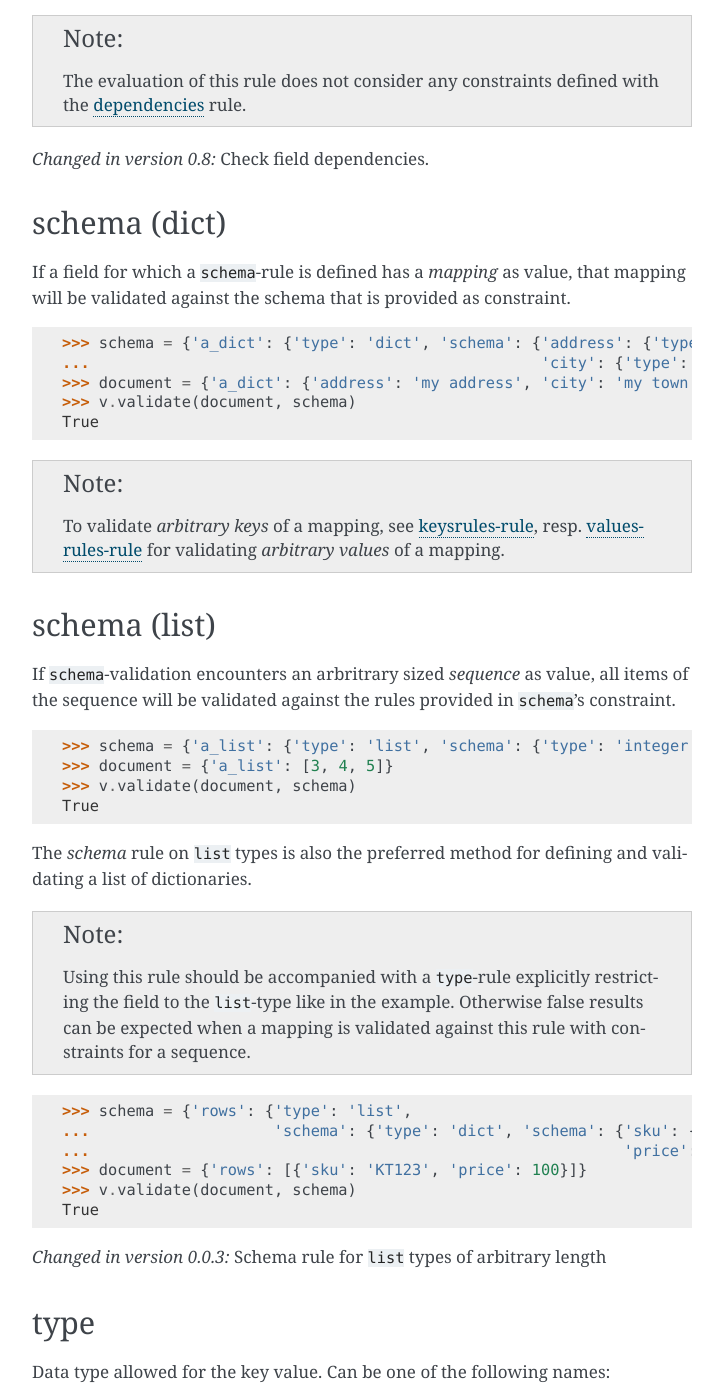
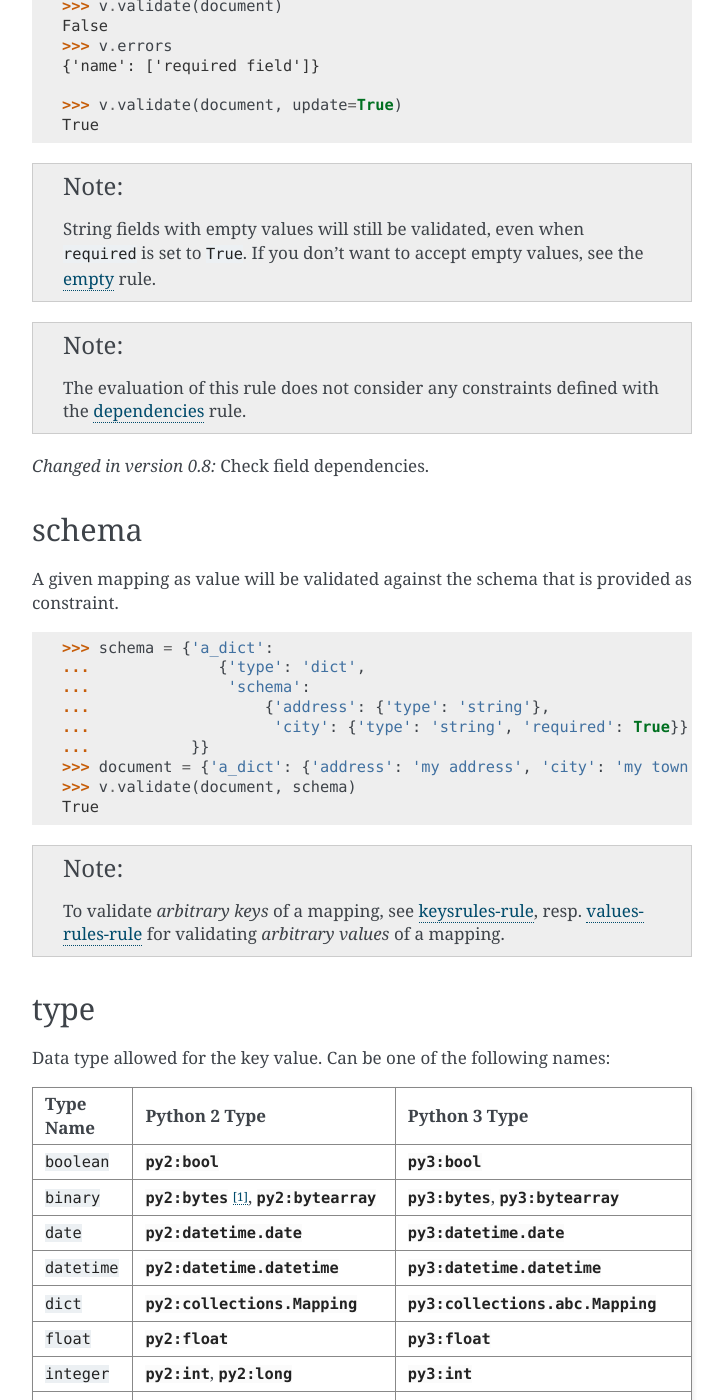
Before and after one commit to pyeve/cerberus, a Sphinx documentation site: the page built from docs/validation-rules.rst, in a window 1280 px wide and 1400 px high, scrolled down 13501 px. Shown: the whole window, without its empty margins (388-1112 px from the left). Built offline with Sphinx 7.4.7, drawn with Linux system fonts in a browser that asks for light colours; comment, search, counter and statistics services are not loaded; some of the changed text lies outside the part shown.

Commit message:
Renames the 'schema' rule for sequences to 'itemsrules'

```diff
--- a/docs/usage.rst
+++ b/docs/usage.rst
@@ -121,7 +121,7 @@
     False
 
 ``allow_unknown`` can also be set as rule to configure a validator for a nested
-mapping that is checked against the :ref:`schema <schema_dict-rule>` rule:
+mapping that is checked against the :ref:`schema <schema-rule>` rule:
 
 .. doctest::
 
--- a/docs/validation-rules.rst
+++ b/docs/validation-rules.rst
@@ -3,7 +3,7 @@
 
 allow_unknown
 -------------
-This can be used in conjunction with the  `schema <schema_dict-rule>`_ rule
+This can be used in conjunction with the  `schema <schema-rule>`_ rule
 when validating a mapping in order to set the
 :attr:`~cerberus.Validator.allow_unknown` property of the validator for the
 subdocument.
@@ -692,18 +707,21 @@
 .. versionchanged:: 0.8
    Check field dependencies.
 
-.. _schema_dict-rule:
+.. _schema-rule:
 
-schema (dict)
--------------
-If a field for which a ``schema``-rule is defined has a *mapping* as value,
-that mapping will be validated against the schema that is provided as
-constraint.
+schema
+------
+A given mapping as value will be validated against the schema that is provided
+as constraint.
 
 .. doctest::
 
-    >>> schema = {'a_dict': {'type': 'dict', 'schema': {'address': {'type': 'string'},
-    ...                                                 'city': {'type': 'string', 'required': True}}}}
+    >>> schema = {'a_dict':
+    ...              {'type': 'dict',
+    ...               'schema':
+    ...                   {'address': {'type': 'string'},
+    ...                    'city': {'type': 'string', 'required': True}}
+    ...           }}
     >>> document = {'a_dict': {'address': 'my address', 'city': 'my town'}}
     >>> v.validate(document, schema)
     True
@@ -712,41 +730,6 @@
 
     To validate *arbitrary keys* of a mapping, see keysrules-rule_, resp.
     valuesrules-rule_ for validating *arbitrary values* of a mapping.
-
-schema (list)
--------------
-If ``schema``-validation encounters an arbritrary sized *sequence* as value,
-all items of the sequence will be validated against the rules provided in
-``schema``'s constraint.
-
-.. doctest::
-
-   >>> schema = {'a_list': {'type': 'list', 'schema': {'type': 'integer'}}}
-   >>> document = {'a_list': [3, 4, 5]}
-   >>> v.validate(document, schema)
-   True
-
-The `schema` rule on ``list`` types is also the preferred method for defining
-and validating a list of dictionaries.
-
-.. note::
-
-    Using this rule should be accompanied with a ``type``-rule explicitly
-    restricting the field to the ``list``-type like in the example. Otherwise
-    false results can be expected when a mapping is validated against this rule
-    with constraints for a sequence.
-
-.. doctest::
-
-   >>> schema = {'rows': {'type': 'list',
-   ...                    'schema': {'type': 'dict', 'schema': {'sku': {'type': 'string'},
-   ...                                                          'price': {'type': 'integer'}}}}}
-   >>> document = {'rows': [{'sku': 'KT123', 'price': 100}]}
-   >>> v.validate(document, schema)
-   True
-
-.. versionchanged:: 0.0.3
-  Schema rule for ``list`` types of arbitrary length
 
 .. _type:
 
@@ -808,24 +791,15 @@
 
 .. doctest::
 
-    >>> v.schema = {'quotes': {'type': ['string', 'list'], 'schema': {'type': 'string'}}}
+    >>> v.schema = {'quotes': {'type': ['string', 'list'],
+    ...                        'itemsrules': {'type': 'string'}}
+    ...             }
     >>> v.validate({'quotes': 'Hello world!'})
     True
     >>> v.validate({'quotes': [1, 'Heureka!']})
     False
     >>> v.errors
     {'quotes': [{0: ['must be of string type']}]}
-
-.. note::
-
-    While the ``type`` rule is not required to be set at all, it is not
-    encouraged to leave it unset especially when using more complex rules such
-    as ``schema``. If you decide you still don't want to set an explicit type,
-    rules such as ``schema`` are only applied to values where the rules can
-    actually be used (such as ``dict`` and ``list``). Also, in the case of
-    ``schema``, cerberus will try to decide if a ``list`` or a ``dict`` type
-    rule is more appropriate and infer it depending on what the ``schema`` rule
-    looks like.
 
 .. note::
 
```
Also changed, not shown: other parts of docs/validation-rules.rst (+16 -1 lines), ROADMAP.md (+4 -4 lines), UPGRADING.rst (+25 -9 lines), 9 other files.
